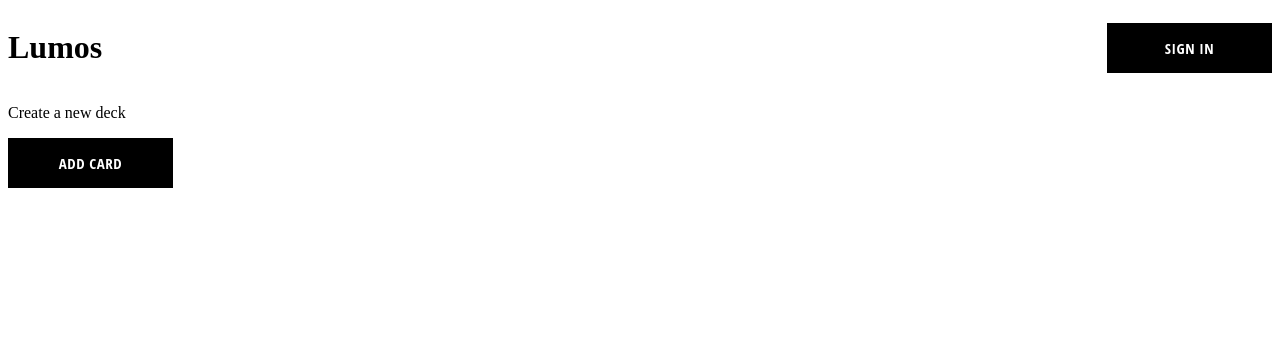
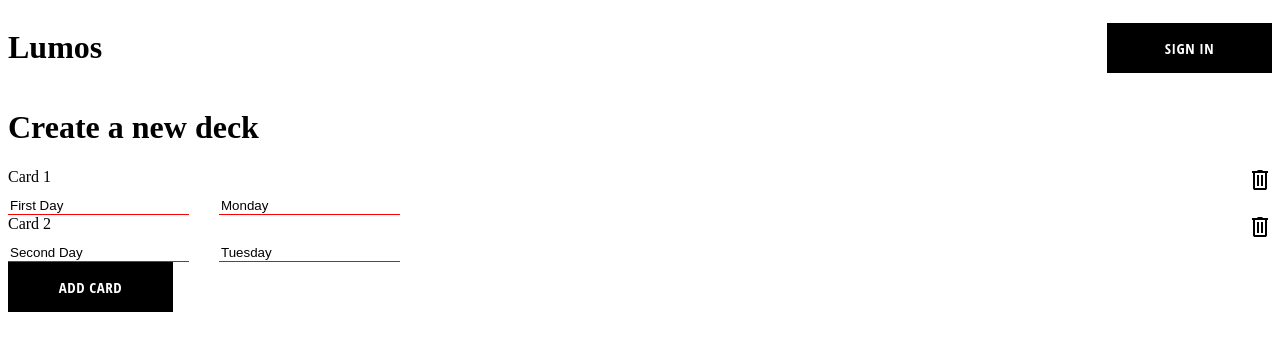
Before and after one commit to vvalentinv/Lumos-LL-Final, a React (Create React App) app in the folder client/: page /createdeck in a window 1280 px wide. Shown: the top 350 px of the page. Built offline with nearby package versions, Linux system fonts and the light colour scheme; no server answers.

Commit message:
Continue redux implementation of Create Deck Page.

```diff
--- a/client/src/components/card/card.component.jsx
+++ b/client/src/components/card/card.component.jsx
@@ -1,28 +1,54 @@
+import { useDispatch } from 'react-redux';
+import { deleteCard } from '../../redux/card-list/card-list.actions';
+
 import './card.styles.scss';
 
-import { connect } from 'react-redux';
+import { ReactComponent as TrashLogo } from '../../assets/trash.svg';
+import { useState } from 'react';
 
-const saveCard = () => {
+// const saveCard = () => {
 
-}
+// }
 
+const Card = (props) => {
+    const { id, term, definition } = props;
 
-const Card = () => {
+    const [question, setQuestion] = useState(term);
+    const [answer, setAnswer] = useState(definition);
+
+    const dispatch = useDispatch();
+
+    //How do I batch all the separate useState hooks into cardList
+    //How do I update isUpdated flag onChange?
+
     return (
-        <div className='card-container'>
+        <div className='card'>
             <div className='card-toolbar'>
-                <span>Flash Card ID</span>
-                <div className='card-input-container'>
-                    <input
-                        className='input-question'
-                        placeholder='Enter question'>
-
-                    </input>
-                    <input
-                        className='input-answer'
-                        placeholder='Enter answer'>
-                    </input>
+                <span>Card {id}</span>
+                <div className='delete-logo-container'>
+                    <TrashLogo
+                        className='delete-logo'
+                        onClick={() => dispatch(deleteCard(id))}
+                    />
                 </div>
+            </div>
+            <div className='card-input-container'>
+                <input
+                    type='text'
+                    className='input-text'
+                    placeholder='Enter term'
+                    value={term}
+                    onChange={event => setQuestion(event.target.value)}
+                >
+                </input>
+                <input
+                    type='text'
+                    className='input-text'
+                    placeholder='Enter definition'
+                    value={definition}
+                    onChange={event => setAnswer(event.target.value)}
+                >
+                </input>
             </div>
         </div>
 
--- a/client/src/components/card/card.styles.scss
+++ b/client/src/components/card/card.styles.scss
@@ -1,13 +1,11 @@
-.input-question {
+.card-toolbar {
+    display: flex;
+    justify-content: space-between;
+}
+
+.input-text {
     border-color: red;
     border-style: solid;
     border-width: 0 0 1px 0;
     margin-right: 30px;
 }
-
-.input-answer {
-    border-color: red;
-    border-style: solid;
-    border-width: 0 0 1px 0;
-    margin-right: 30px;
-}
--- a/client/src/components/header/header.component.jsx
+++ b/client/src/components/header/header.component.jsx
@@ -3,9 +3,6 @@ import { useAuth0 } from "@auth0/auth0-react";
 import './header.styles.scss';
 
 import CustomButton from "../custom-button/custom-button.component";
-
-import LoginButton from '../../components/login-button/login-button.component.jsx';
-import LogoutButton from '../../components/logout-button/logout-button.component.jsx';
 
 const Header = () => {
     const { user, isAuthenticated, loginWithRedirect, logout } = useAuth0();
--- a/client/src/pages/create-deck-page/create-deck-page.component.jsx
+++ b/client/src/pages/create-deck-page/create-deck-page.component.jsx
@@ -1,4 +1,4 @@
-
+import { useEffect } from 'react';
 import { useDispatch, useSelector } from 'react-redux';
 import { addCard } from "../../redux/card-list/card-list.actions";
 
@@ -11,7 +11,9 @@ const CreateDeckPage = () => {
     const selCardList = useSelector(state => state.cardList);
     const { cardList } = selCardList;
 
-    console.log(cardList);
+    // useEffect(() => {
+    //FETCH ALL CARDS FROM BACKEND AND STORE IN CARDLIST STATE
+    // }, [])
 
     const addNewCard = () => {
         const newCard = {
@@ -25,12 +27,27 @@ const CreateDeckPage = () => {
     }
 
     return (
-        <>
-            <p>Create a new deck</p>
-            <CustomButton onClick={() => addNewCard()}>
+        <div className='create-deck-page'>
+            <h1 className='title-header'>Create a new deck</h1>
+            <div className='card-container'>
+                {cardList.map((card) => {
+
+                    const { id, term, definition } = card;
+
+                    return (
+                        <Card
+                            key={id}
+                            id={id}
+                            term={term}
+                            definition={definition}
+                        />
+                    )
+                })}
+            </div>
+            <CustomButton className='add-card-button' onClick={() => addNewCard()}>
                 Add Card
             </CustomButton>
-        </>
+        </div>
     );
 };
 
--- a/client/src/redux/card-list/card-list.actions.js
+++ b/client/src/redux/card-list/card-list.actions.js
@@ -5,9 +5,9 @@ export const addCard = newCard => ({
     payload: newCard
 });
 
-export const deleteCard = card => ({
+export const deleteCard = id => ({
     type: CardListActionTypes.DELETE_CARD,
-    payload: card
+    payload: id
 });
 
 export const updateCard = card => ({
--- a/client/src/redux/card-list/card-list.reducer.js
+++ b/client/src/redux/card-list/card-list.reducer.js
@@ -17,16 +17,15 @@ const cardListReducer = (state = INITIAL_STATE, action) => {
         case CardListActionTypes.DELETE_CARD:
             return {
                 ...state,
-                cardList: state.cardList.filter((card) => card.id !== action.payload.id)
+                cardList: state.cardList.filter((card) => card.id !== action.payload)
             };
 
-        // case CardListActionTypes._CARD:
+        // case CardListActionTypes.UPDATE_CARD:
         //     return {
         //         ...state,
         //         cardList: state.cardList[action.payload.id] = action.payload.cardValue
         //     };
 
-        //Redo DELETE_CARD???
         //cardValue should be an obj with id, term and definition
 
         default:
```
